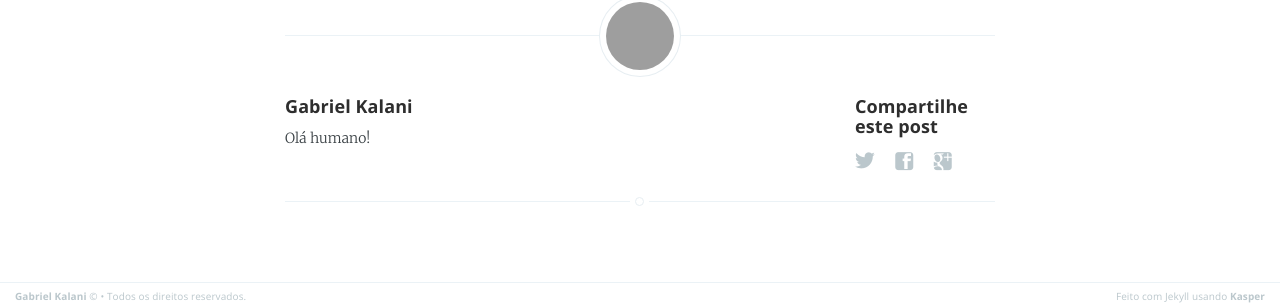
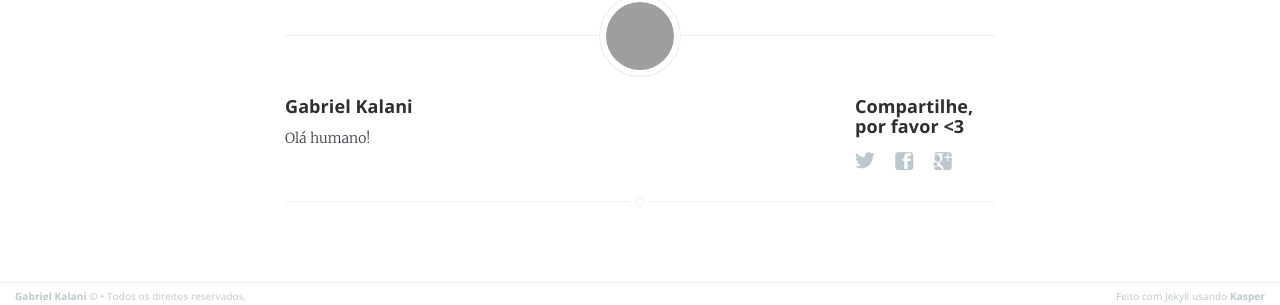
Before and after one commit to gkal19/blog, a Jekyll site: the page built from _posts/2016-05-29-novo-blog.markdown, in a window 1280 px wide. Shown: the part 822-1127 px from the top of the page. Built offline with Jekyll 4.4.1, drawn with Linux system fonts in a browser that asks for light colours; comment, search, counter and statistics services are not loaded; grey boxes are pictures that could not be loaded.

Commit message:
arrumando

```diff
--- a/_includes/share.html
+++ b/_includes/share.html
@@ -1,5 +1,5 @@
 <section class="share">
-    <h4>Compartilhe este post</h4>
+    <h4>Compartilhe, por favor <3</h4>
     <a class="icon-twitter" href="http://twitter.com/share?text={{page.title}}&amp;url={{site.domain_name}}{{ page.url }}"
         onclick="window.open(this.href, 'twitter-share', 'width=550,height=235');return false;">
         <span class="hidden">Twitter</span>
--- a/index.html
+++ b/index.html
@@ -20,7 +20,7 @@ about: 'about.html'
             <h2 class="page-description">
                 {% if site.description %} {{ site.description }}. {% endif %}
                 {% if page.about %} <a href='{{ site.baseurl }}{{ page.about }}'> Sobre mim </a> {% endif %}
-                {% include share.html %}
+                {% include share.html %} {% endif %}
             </h2>
         </div>
     </div>
```
